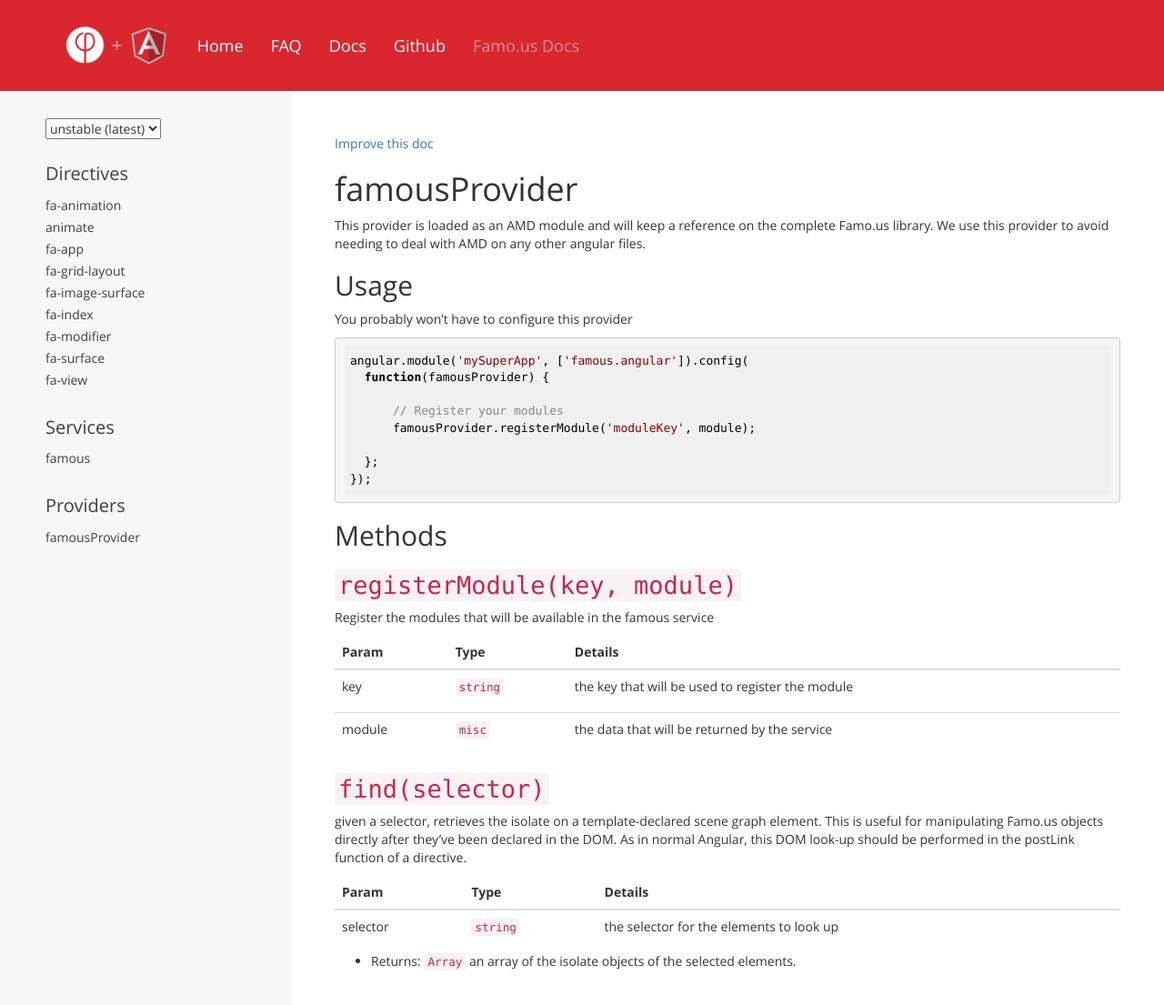
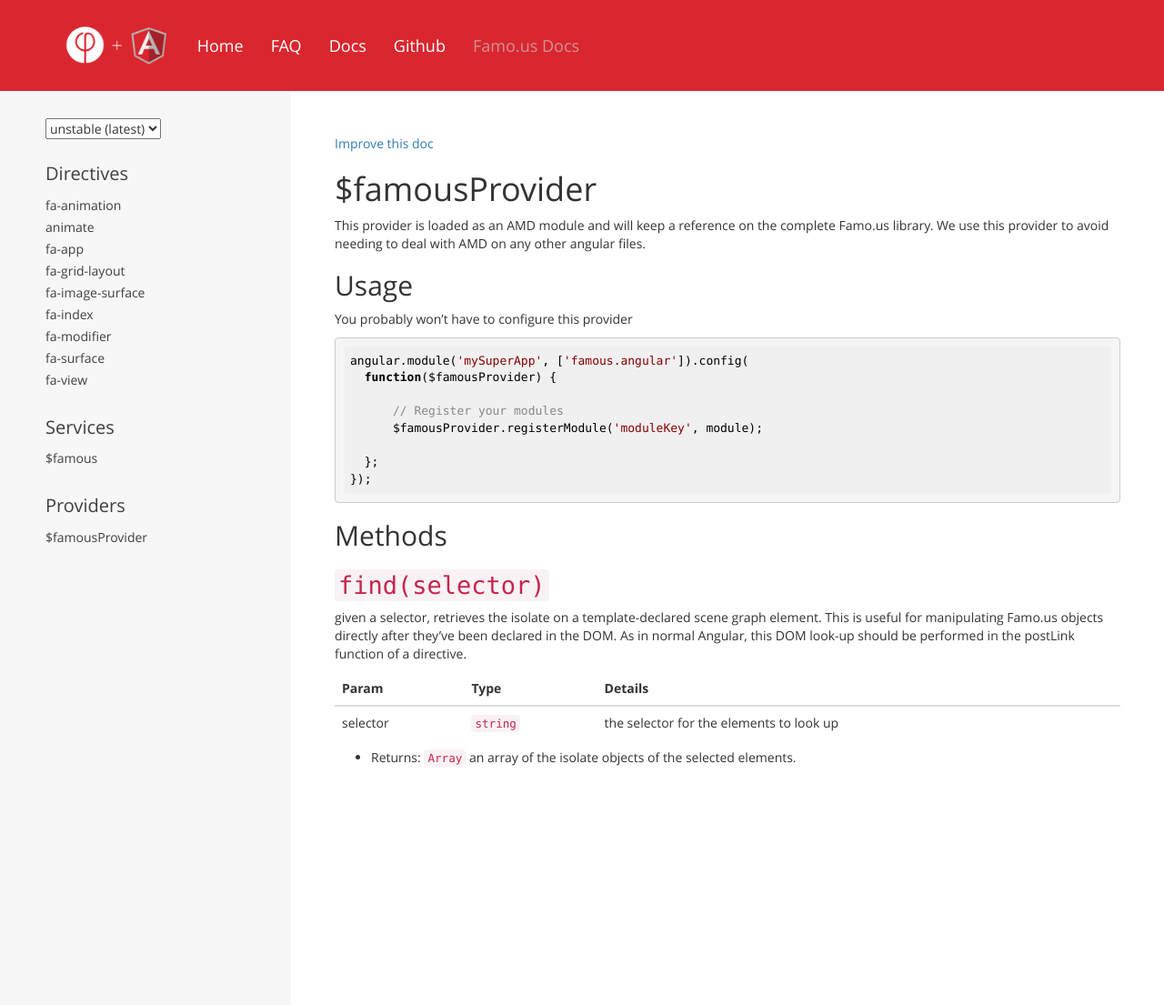
Before and after one commit to thomasstreet/famous-angular-docs, a Jekyll site: the page built from docs/api/provider/$famousProvider/index.md, in a window 1280 px wide and 1125 px high. Shown: the top 1105 px of the window at 91% size. Built offline with Jekyll 4.4.1, drawn with Linux system fonts in a browser that asks for light colours; nearby versions of some CDN libraries; library files that are not in the unit come from our copies; Markdown is read by kramdown in place of the engine named in the settings.

Commit message:
Renamed famous to $famous, famousDecorator to $famousDecorator, and famousProvider to $famousProvider

````diff
--- a/_includes/api_menu_unstable.html
+++ b/_includes/api_menu_unstable.html
@@ -72,8 +72,8 @@
     <ul>
 
         <li>
-            <a href="{{ page.versionHref }}/api/service/famous/">
-                famous
+            <a href="{{ page.versionHref }}/api/service/$famous/">
+                $famous
             </a>
         </li>
 
@@ -89,8 +89,8 @@
     <ul>
 
         <li>
-            <a href="{{ page.versionHref }}/api/provider/famousProvider/">
-                famousProvider
+            <a href="{{ page.versionHref }}/api/provider/$famousProvider/">
+                $famousProvider
             </a>
         </li>
 
--- a/docs/api/provider/famousProvider/index.md
+++ b/docs/api/provider/$famousProvider/index.md
@@ -2,15 +2,15 @@
 layout: "docs_api"
 version: "unstable"
 versionHref: "/docs/unstable"
-path: "api/provider/famousProvider/"
-title: "famousProvider"
+path: "api/provider/$famousProvider/"
+title: "$famousProvider"
 header_sub_title: "Provider in module famous.angular"
-doc: "famousProvider"
+doc: "$famousProvider"
 docType: "provider"
 ---
 
 <div class="improve-docs">
-  <a href='https://github.com/FamousInternal/famous-angular/edit/master/src/scripts/services/famous.js#L53'>
+  <a href='https://github.com/FamousInternal/famous-angular/edit/master/src/scripts/services/famous.js#L56'>
     Improve this doc
   </a>
 </div>
@@ -20,7 +20,7 @@ docType: "provider"
 
 <h1 class="api-title">
 
-  famousProvider
+  $famousProvider
 
 
 
@@ -46,10 +46,10 @@ You probably won't have to configure this provider
 
 ```js
 angular.module('mySuperApp', ['famous.angular']).config(
-  function(famousProvider) {
+  function($famousProvider) {
 
       // Register your modules
-      famousProvider.registerModule('moduleKey', module);
+      $famousProvider.registerModule('moduleKey', module);
 
   };
 });
@@ -60,71 +60,6 @@ angular.module('mySuperApp', ['famous.angular']).config(
 
 
 ## Methods
-
-<div id="registerModule"></div>
-<h2>
-  <code>registerModule(key, module)</code>
-
-</h2>
-
-Register the modules that will be available in the famous service
-
-
-
-<table class="table" style="margin:0;">
-  <thead>
-    <tr>
-      <th>Param</th>
-      <th>Type</th>
-      <th>Details</th>
-    </tr>
-  </thead>
-  <tbody>
-
-    <tr>
-      <td>
-        key
-
-
-      </td>
-      <td>
-
-  <code>string</code>
-      </td>
-      <td>
-        <p>the key that will be used to register the module</p>
-
-
-      </td>
-    </tr>
-
-    <tr>
-      <td>
-        module
-
-
-      </td>
-      <td>
-
-  <code>misc</code>
-      </td>
-      <td>
-        <p>the data that will be returned by the service</p>
-
-
-      </td>
-    </tr>
-
-  </tbody>
-</table>
-
-
-
-
-
-
-
-
 
 <div id="find"></div>
 <h2>
````
Also changed, not shown: docs/api/index.md (+2 -3 lines), docs/api/service/$famous/index.md (renamed from docs/api/service/famous/index.md, +7 -7 lines), docs/unstable/api/provider/$famousProvider/index.md (renamed from docs/unstable/api/provider/famousProvider/index.md, +7 -72 lines), docs/unstable/api/service/$famous/index.md (renamed from docs/unstable/api/service/famous/index.md, +7 -7 lines), 1 other file.
